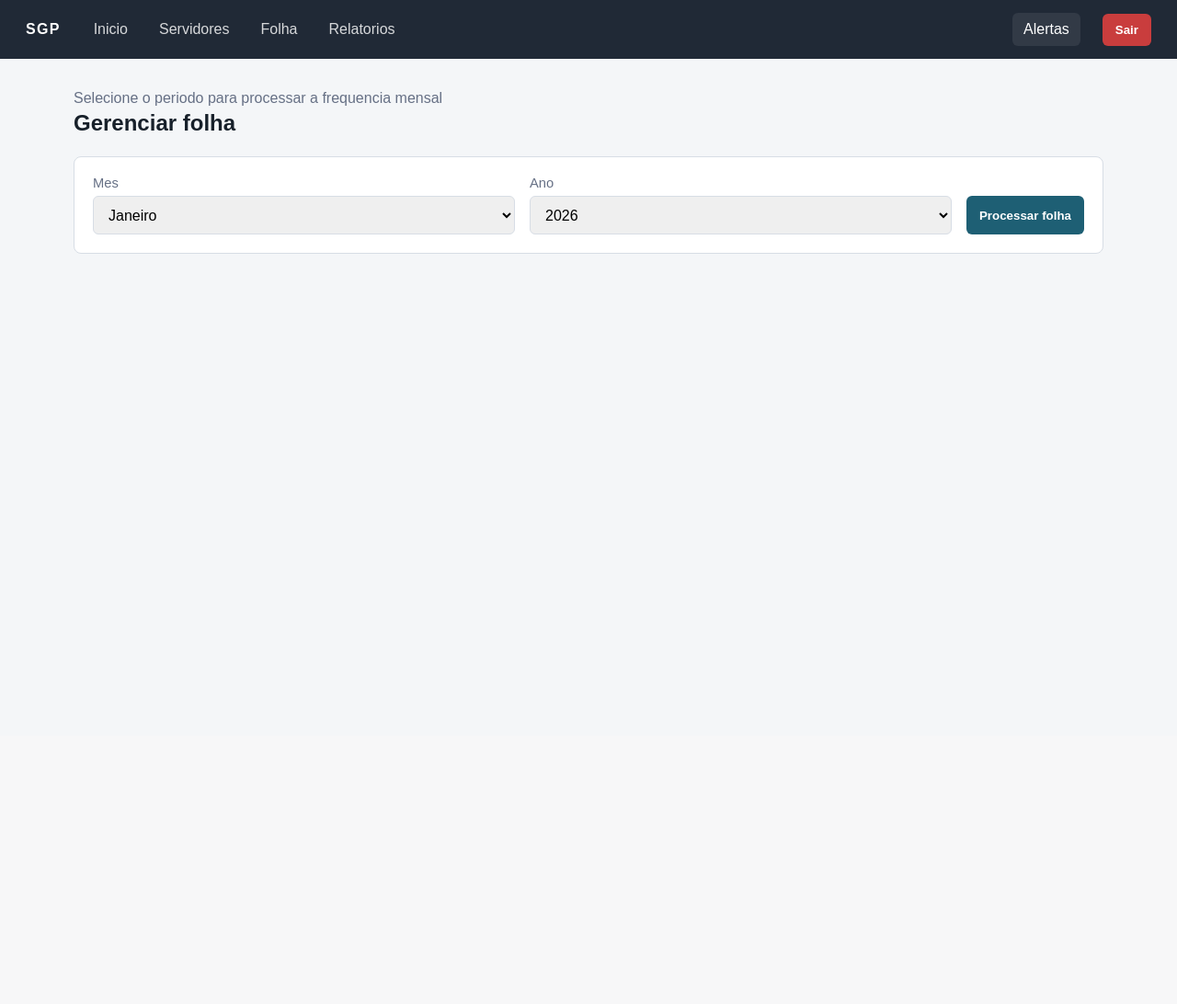
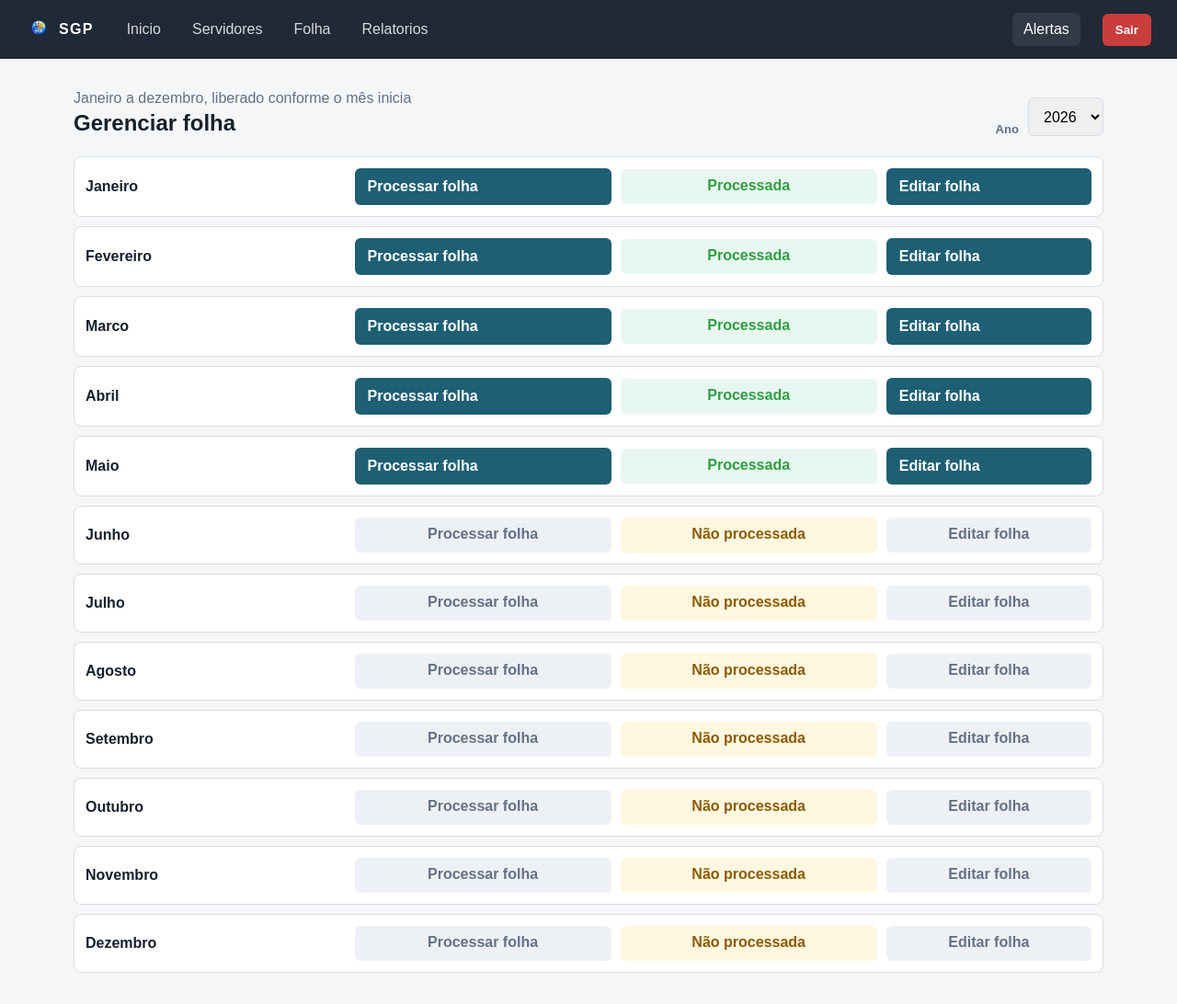
Before and after one commit to TioHashi/SGP, a Django app: page /folha/ in a window 1280 px wide. Shown: the whole page at 92% size. Before the commit the page ends 276 px from the top, so only its background shows below. Run offline with Django 5.2, Linux system fonts and the light colour scheme; a user stored in the database is signed in; data comes from the database, SQL or seed files in the repository; data that the repository does not hold is empty.

Commit message:
Ajusta folhas dashboard licencas e direitos

```diff
--- a/core/admin.py
+++ b/core/admin.py
@@ -20,8 +20,8 @@ class PerfilUsuarioAdmin(admin.ModelAdmin):
 
 @admin.register(Servidor)
 class ServidorAdmin(admin.ModelAdmin):
-    list_display = ('nome', 'cpf', 'escola', 'cargo', 'vinculo', 'ativo', 'motivo_inativo')
-    list_filter = ('escola', 'cargo', 'vinculo', 'ativo', 'motivo_inativo')
+    list_display = ('nome', 'cpf', 'escola', 'cargo', 'vinculo', 'ativo', 'motivo_inativo', 'licenca_tipo', 'licenca_inicio', 'licenca_fim')
+    list_filter = ('escola', 'cargo', 'vinculo', 'ativo', 'motivo_inativo', 'licenca_tipo')
     search_fields = ('nome', 'cpf', 'rg', 'escola__nome')
     autocomplete_fields = ('escola',)
 
--- a/core/context_processors.py
+++ b/core/context_processors.py
@@ -1,7 +1,7 @@
 from django.utils import timezone
 from django.urls import reverse
 
-from .models import TransferenciaServidor
+from .models import Frequencia, Servidor, TransferenciaServidor
 
 
 def escola_do_usuario(user):
@@ -17,13 +17,33 @@ def alertas_sgp(request):
     lidas = set(request.session.get('notificacoes_lidas', []))
     hoje = timezone.localdate()
     if hoje.day >= 15:
-        codigo = f'folha-{hoje.year}-{hoje.month}'
+        servidores = Servidor.objects.filter(ativo=True)
+        escola = escola_do_usuario(request.user)
+        if not request.user.is_superuser:
+            servidores = servidores.filter(escola=escola)
+        folha_processada = Frequencia.objects.filter(
+            servidor__in=servidores,
+            mes=str(hoje.month),
+            ano=str(hoje.year),
+        ).exists()
+
+        codigo = f'folha-atrasada-{hoje.year}-{hoje.month}'
+        if not folha_processada:
+            alertas.append({
+                'codigo': codigo,
+                'tipo': 'folha',
+                'titulo': 'Folha em atraso',
+                'texto': 'A folha de frequência precisa ser processada para este mês.',
+                'destino_url': reverse('folha_mensal', args=[str(hoje.month), str(hoje.year)]),
+                'lida': codigo in lidas,
+            })
+        codigo = f'envio-secretaria-{hoje.year}-{hoje.month}'
         alertas.append({
             'codigo': codigo,
             'tipo': 'folha',
-            'titulo': 'Entrega da folha',
-            'texto': 'A folha de frequência deve ser entregue a partir do dia 15 deste mês.',
-            'destino_url': reverse('folha_mensal', args=[str(hoje.month), str(hoje.year)]),
+            'titulo': 'Enviar à secretaria',
+            'texto': 'O relatório mensal deve ser enviado à secretaria até o dia 15.',
+            'destino_url': reverse('relatorio_folha', args=[str(hoje.month), str(hoje.year)]),
             'lida': codigo in lidas,
         })
 
--- a/core/forms.py
+++ b/core/forms.py
@@ -39,12 +39,17 @@ class ServidorForm(forms.ModelForm):
             'data_inicio',
             'data_saida',
             'motivo_inativo',
+            'licenca_tipo',
+            'licenca_inicio',
+            'licenca_fim',
         ]
         widgets = {
             'data_nascimento': forms.DateInput(attrs={'type': 'date'}),
             'data_admissao': forms.DateInput(attrs={'type': 'date'}),
             'data_inicio': forms.DateInput(attrs={'type': 'date'}),
             'data_saida': forms.DateInput(attrs={'type': 'date'}),
+            'licenca_inicio': forms.DateInput(attrs={'type': 'date'}),
+            'licenca_fim': forms.DateInput(attrs={'type': 'date'}),
         }
         labels = {
             'formacao': 'Formação',
@@ -55,6 +60,9 @@ class ServidorForm(forms.ModelForm):
             'data_inicio': 'Data de início',
             'data_saida': 'Data de saída',
             'motivo_inativo': 'Motivo da inatividade',
+            'licenca_tipo': 'Tipo de licença',
+            'licenca_inicio': 'Início da licença',
+            'licenca_fim': 'Fim da licença',
         }
 
     def __init__(self, *args, user=None, **kwargs):
@@ -78,6 +86,14 @@ class ServidorForm(forms.ModelForm):
             self.add_error('motivo_inativo', 'Informe o motivo quando o servidor estiver inativo.')
         if status_servidor == 'ativo':
             cleaned_data['motivo_inativo'] = ''
+            cleaned_data['licenca_tipo'] = ''
+            cleaned_data['licenca_inicio'] = None
+            cleaned_data['licenca_fim'] = None
+        if status_servidor == 'inativo' and motivo_inativo == 'Licenca':
+            if not cleaned_data.get('licenca_tipo'):
+                self.add_error('licenca_tipo', 'Informe o tipo da licença.')
+            if not cleaned_data.get('licenca_inicio'):
+                self.add_error('licenca_inicio', 'Informe a data de início da licença.')
         return cleaned_data
 
     def save(self, commit=True):
--- a/core/views.py
+++ b/core/views.py
@@ -1,6 +1,6 @@
 from django.contrib.auth.decorators import login_required
 from django.contrib import messages
-from django.db.models import Count, Max
+from django.db.models import Count, Max, Q
 from django.http import HttpResponse
 from django.shortcuts import get_object_or_404, redirect, render
 from django.utils import timezone
@@ -41,7 +41,9 @@ def escola_folha_request(request):
 
 
 def servidores_folha_request(request):
-    servidores = servidores_permitidos(request.user).filter(ativo=True).order_by('nome')
+    servidores = servidores_permitidos(request.user).filter(
+        Q(ativo=True) | Q(motivo_inativo='Licenca')
+    ).order_by('nome')
     escola = escola_folha_request(request)
     if request.user.is_superuser and escola:
         servidores = servidores.filter(escola=escola)
@@ -64,7 +66,6 @@ def dashboard(request):
 
     cards = [
         {'label': 'Servidores', 'value': servidores_ativos.count(), 'hint': 'Cadastros ativos'},
-        {'label': 'Escolas', 'value': escolas.count(), 'hint': 'Unidades acessiveis'},
         {'label': 'Inativos', 'value': servidores.filter(ativo=False).count(), 'hint': 'Cadastros desativados'},
         {'label': 'Funcoes', 'value': servidores.values('funcao').exclude(funcao='').distinct().count(), 'hint': 'Funcoes diferentes'},
     ]
@@ -94,7 +95,15 @@ def dashboard(request):
         item['percentual_css'] = int(round((item['total'] / max_funcoes) * 100))
     for item in cargos:
         item['percentual_css'] = int(round((item['total'] / max_cargos) * 100))
+    total_servidores = servidores.count()
     total_ativos = servidores_ativos.count() or 1
+    folha_saude = round((servidores_ativos.count() / total_servidores) * 100) if total_servidores else 100
+    if folha_saude >= 80:
+        folha_saude_cor = '#0aa56f'
+    elif folha_saude >= 50:
+        folha_saude_cor = '#f2c94c'
+    else:
+        folha_saude_cor = '#c93d3d'
     status_resumo = {
         'ativos': servidores_ativos.count(),
         'inativos': servidores.filter(ativo=False).count(),
@@ -138,6 +147,8 @@ def dashboard(request):
         'efetivos_total': vinculos_por_nome.get('Efetivo', 0),
         'temporarios_total': vinculos_por_nome.get('Temporario', 0),
         'hoje': timezone.localdate(),
+        'folha_saude': folha_saude,
+        'folha_saude_cor': folha_saude_cor,
         'dashboard_data': dashboard_data,
     }
     return render(request, 'core/dashboard.html', contexto)
@@ -250,10 +261,37 @@ def notificacao_ler(request, codigo):
 
 @login_required
 def folha_selecionar(request):
-    form = FolhaFiltroForm(request.POST or None)
-    if request.method == 'POST' and form.is_valid():
-        return redirect('folha_mensal', mes=form.cleaned_data['mes'], ano=form.cleaned_data['ano'])
-    return render(request, 'core/folha_selecionar.html', {'form': form})
+    ano = request.GET.get('ano') or str(timezone.localdate().year)
+    hoje = timezone.localdate()
+    servidores = servidores_permitidos(request.user)
+    meses = []
+    nomes = dict(Frequencia.MESES_CHOICES)
+    for mes in range(1, 13):
+        mes_str = str(mes)
+        iniciado = int(ano) < hoje.year or (int(ano) == hoje.year and mes <= hoje.month)
+        registros = Frequencia.objects.filter(servidor__in=servidores, mes=mes_str, ano=ano).count()
+        processada = bool(registros) or (ano == '2026' and mes <= 5)
+        meses.append({
+            'mes': mes_str,
+            'ano': ano,
+            'nome': nomes.get(mes_str, mes_str),
+            'iniciado': iniciado,
+            'processada': processada,
+            'registros': registros,
+        })
+    return render(request, 'core/folha_selecionar.html', {
+        'ano': ano,
+        'anos': [choice[0] for choice in Frequencia.ANO_CHOICES],
+        'meses': meses,
+    })
+
+
+def observacao_licenca(servidor, mes, ano, observacao_atual=''):
+    if observacao_atual:
+        return observacao_atual
+    if servidor.em_licenca_no_periodo(mes, ano):
+        return servidor.licenca_tipo
+    return observacao_atual
 
 
 @login_required
@@ -267,7 +305,7 @@ def folha_mensal(request, mes, ano):
     if request.method == 'POST':
         for servidor in servidores:
             faltas = int(request.POST.get(f'faltas_{servidor.pk}') or 0)
-            observacoes = request.POST.get(f'observacoes_{servidor.pk}', '')
+            observacoes = observacao_licenca(servidor, mes, ano, request.POST.get(f'observacoes_{servidor.pk}', ''))
             frequencia_atual = frequencias.get(servidor.pk)
             alteracoes = []
             if frequencia_atual:
@@ -298,7 +336,11 @@ def folha_mensal(request, mes, ano):
         messages.success(request, 'Folha salva com sucesso.')
         return redirect(f"{redirect('folha_mensal', mes=mes, ano=ano).url}{querystring_escola(escola)}")
 
-    linhas = [{'servidor': servidor, 'frequencia': frequencias.get(servidor.pk)} for servidor in servidores]
+    linhas = []
+    for servidor in servidores:
+        frequencia = frequencias.get(servidor.pk)
+        observacao_sugerida = observacao_licenca(servidor, mes, ano, frequencia.observacoes if frequencia else '')
+        linhas.append({'servidor': servidor, 'frequencia': frequencia, 'observacao_sugerida': observacao_sugerida})
     contexto = {
         'linhas': linhas,
         'mes': mes,
@@ -314,6 +356,15 @@ def folha_mensal(request, mes, ano):
 @login_required
 def relatorios(request):
     frequencias = Frequencia.objects.filter(servidor__in=servidores_permitidos(request.user))
+    escola_filtro = request.GET.get('escola', '')
+    mes_filtro = request.GET.get('mes', '')
+    ano_filtro = request.GET.get('ano', '')
+    if request.user.is_superuser and escola_filtro:
+        frequencias = frequencias.filter(servidor__escola_id=escola_filtro)
+    if mes_filtro:
+        frequencias = frequencias.filter(mes=mes_filtro)
+    if ano_filtro:
+        frequencias = frequencias.filter(ano=ano_filtro)
     agrupamento = ['mes', 'ano']
     if request.user.is_superuser:
         agrupamento.extend(['servidor__escola_id', 'servidor__escola__nome'])
@@ -343,7 +394,13 @@ def relatorios(request):
                 .select_related('servidor', 'usuario')
                 .order_by('-criado_em')[:4]
             )
-    return render(request, 'core/relatorios.html', {'folhas': folhas})
+    return render(request, 'core/relatorios.html', {
+        'folhas': folhas,
+        'escolas': Escola.objects.filter(ativa=True),
+        'meses': [(m, n) for m, n in Frequencia.MESES_CHOICES if m.isdigit() and int(m) <= 12],
+        'anos': [choice[0] for choice in Frequencia.ANO_CHOICES],
+        'filtros': {'escola': escola_filtro, 'mes': mes_filtro, 'ano': ano_filtro},
+    })
 
 
 @login_required
@@ -353,7 +410,12 @@ def relatorio_folha(request, mes, ano):
         frequencia.servidor_id: frequencia
         for frequencia in Frequencia.objects.filter(servidor__in=servidores, mes=mes, ano=ano)
     }
-    linhas = [{'servidor': servidor, 'frequencia': frequencias.get(servidor.pk)} for servidor in servidores]
+    linhas = []
+    for servidor in servidores:
+        frequencia = frequencias.get(servidor.pk)
+        if frequencia and not frequencia.observacoes and servidor.em_licenca_no_periodo(mes, ano):
+            frequencia.observacoes = servidor.licenca_tipo
+        linhas.append({'servidor': servidor, 'frequencia': frequencia})
     contexto = {
         'linhas': linhas,
         'mes': mes,
@@ -372,7 +434,12 @@ def relatorio_folha_pdf(request, mes, ano):
         frequencia.servidor_id: frequencia
         for frequencia in Frequencia.objects.filter(servidor__in=servidores, mes=mes, ano=ano)
     }
-    linhas = [{'servidor': servidor, 'frequencia': frequencias.get(servidor.pk)} for servidor in servidores]
+    linhas = []
+    for servidor in servidores:
+        frequencia = frequencias.get(servidor.pk)
+        if frequencia and not frequencia.observacoes and servidor.em_licenca_no_periodo(mes, ano):
+            frequencia.observacoes = servidor.licenca_tipo
+        linhas.append({'servidor': servidor, 'frequencia': frequencia})
     nome_mes = dict(Frequencia.MESES_CHOICES).get(mes, mes)
     escola_nome = escola.nome if escola else 'semed'
     nome_arquivo = f'Frequência Mensal ({nome_mes}/{ano}).pdf'
--- a/static/css/app.css
+++ b/static/css/app.css
@@ -165,8 +172,18 @@ a {
 }
 
 .brand {
+  align-items: center;
+  display: inline-flex;
+  gap: 8px;
   font-weight: 800;
   letter-spacing: 0.08em;
+}
+
+.brand img {
+  border-radius: 999px;
+  height: 28px;
+  object-fit: cover;
+  width: 28px;
 }
 
 .main-nav {
@@ -1328,6 +1446,71 @@ td a {
 
 .period-form button {
   min-height: 42px;
+}
+
+.year-filter {
+  align-items: end;
+  display: flex;
+  gap: 10px;
+}
+
+.year-filter label {
+  color: var(--muted);
+  font-size: 0.82rem;
+  font-weight: 800;
+}
+
+.month-board {
+  display: grid;
+  gap: 10px;
+}
+
+.month-row {
+  align-items: center;
+  background: var(--panel);
+  border: 1px solid var(--line);
+  border-radius: 8px;
+  display: grid;
+  gap: 12px;
+  grid-template-columns: minmax(130px, 0.7fr) minmax(0, 2fr);
+  padding: 12px;
+}
+
+.month-row > strong {
+  white-space: nowrap;
+}
+
+.month-actions {
+  align-items: center;
+  display: grid;
+  gap: 10px;
+  grid-template-columns: minmax(140px, 1fr) minmax(180px, 1fr) minmax(120px, 0.8fr);
+}
+
+.month-status,
+.locked-action {
+  border-radius: 6px;
+  display: inline-flex;
+  font-weight: 800;
+  justify-content: center;
+  min-height: 38px;
+  padding: 9px 12px;
+  white-space: nowrap;
+}
+
+.month-status {
+  background: #fff7e0;
+  color: #8b5b00;
+}
+
+.is-processed .month-status {
+  background: #e8f7ef;
+  color: var(--brand-2);
+}
+
+.locked-action {
+  background: #edf1f5;
+  color: var(--muted);
 }
 
 .frequency-table th,
--- a/templates/core/base.html
+++ b/templates/core/base.html
@@ -5,11 +5,15 @@
   <meta charset="utf-8">
   <meta name="viewport" content="width=device-width, initial-scale=1">
   <title>{% block title %}SGP{% endblock %}</title>
-  <link rel="stylesheet" href="{% static 'css/app.css' %}?v=20260509">
+  <link rel="icon" type="image/png" href="{% static 'img/favicon.png' %}">
+  <link rel="stylesheet" href="{% static 'css/app.css' %}?v=20260509b">
 </head>
 <body>
   <header class="topbar">
-    <a class="brand" href="{% url 'dashboard' %}">SGP</a>
+    <a class="brand" href="{% url 'dashboard' %}">
+      <img src="{% static 'img/favicon.png' %}" alt="">
+      <span>SGP</span>
+    </a>
     <nav class="main-nav" aria-label="Principal">
       <a href="{% url 'dashboard' %}">Inicio</a>
       <a href="{% url 'servidor_lista' %}">Servidores</a>
--- a/templates/core/folha_mensal.html
+++ b/templates/core/folha_mensal.html
@@ -43,7 +43,7 @@
               <span>Observações</span>
               <select class="mini-select" name="observacoes_{{ linha.servidor.pk }}">
                 {% for value,label in obs_choices %}
-                  <option value="{{ value }}" {% if linha.frequencia.observacoes == value %}selected{% endif %}>{{ label }}</option>
+                  <option value="{{ value }}" {% if linha.observacao_sugerida == value %}selected{% endif %}>{{ label }}</option>
                 {% endfor %}
               </select>
             </label>
--- a/templates/core/folha_selecionar.html
+++ b/templates/core/folha_selecionar.html
@@ -3,21 +3,41 @@
 {% block title %}SGP - Folha{% endblock %}
 
 {% block content %}
-  <section class="page-heading">
-    <p>Selecione o periodo para processar a frequencia mensal</p>
-    <h1>Gerenciar folha</h1>
+  <section class="page-heading split-heading">
+    <div>
+      <p>Janeiro a dezembro, liberado conforme o mês inicia</p>
+      <h1>Gerenciar folha</h1>
+    </div>
+    <form class="year-filter" method="get">
+      <label for="ano">Ano</label>
+      <select id="ano" name="ano" class="field-control" onchange="this.form.submit()">
+        {% for opcao in anos %}
+          <option value="{{ opcao }}" {% if opcao == ano %}selected{% endif %}>{{ opcao }}</option>
+        {% endfor %}
+      </select>
+    </form>
   </section>
 
-  <form class="period-form" method="post">
-    {% csrf_token %}
-    <div class="form-field">
-      <label for="{{ form.mes.id_for_label }}">Mes</label>
-      {{ form.mes }}
-    </div>
-    <div class="form-field">
-      <label for="{{ form.ano.id_for_label }}">Ano</label>
-      {{ form.ano }}
-    </div>
-    <button type="submit">Processar folha</button>
-  </form>
+  <section class="month-board">
+    {% for item in meses %}
+      <article class="month-row {% if item.processada %}is-processed{% endif %} {% if not item.iniciado %}is-locked{% endif %}">
+        <strong>{{ item.nome }}</strong>
+        <div class="month-actions">
+          {% if item.iniciado %}
+            <a class="primary-link" href="{% url 'folha_mensal' item.mes item.ano %}">Processar folha</a>
+          {% else %}
+            <span class="locked-action">Processar folha</span>
+          {% endif %}
+          <span class="month-status">
+            {% if item.processada %}Processada{% else %}Não processada{% endif %}
+          </span>
+          {% if item.iniciado %}
+            <a class="toolbar-button" href="{% url 'folha_mensal' item.mes item.ano %}">Editar folha</a>
+          {% else %}
+            <span class="locked-action">Editar folha</span>
+          {% endif %}
+        </div>
+      </article>
+    {% endfor %}
+  </section>
 {% endblock %}
--- a/templates/core/servidor_lista.html
+++ b/templates/core/servidor_lista.html
@@ -38,7 +38,7 @@
     </section>
   {% endif %}
 
-  <section class="table-card">
+  <section class="table-card server-table-card">
     <table>
       <thead>
         <tr>
@@ -61,8 +61,8 @@
             <td>
               <div class="row-actions">
                 <a class="mini-action" href="{% url 'servidor_ficha' servidor.pk %}">Ficha</a>
-                <a class="mini-action" href="{% url 'servidor_editar' servidor.pk %}">Editar cadastro</a>
-                <a class="mini-action transfer-action" href="{% url 'servidor_transferir' servidor.pk %}">Transferir escola</a>
+                <a class="mini-action" href="{% url 'servidor_editar' servidor.pk %}">Editar</a>
+                <a class="mini-action transfer-action" href="{% url 'servidor_transferir' servidor.pk %}">Transferir</a>
               </div>
             </td>
           </tr>
```
Also changed, not shown: other parts of static/css/app.css (+138 -25 lines), EULA.md (added, +14 -0 lines), core/models.py (+46 -0 lines), templates/core/dashboard.html (+10 -7 lines), templates/core/login.html (+4 -3 lines), templates/core/relatorios.html (+35 -3 lines), core/migrations/0007_servidor_licenca_fim_servidor_licenca_inicio_and_more.py (added), static/img/favicon.png (added), static/img/sgp-horizontal.png (added), static/img/sgp-vertical.png (added).
